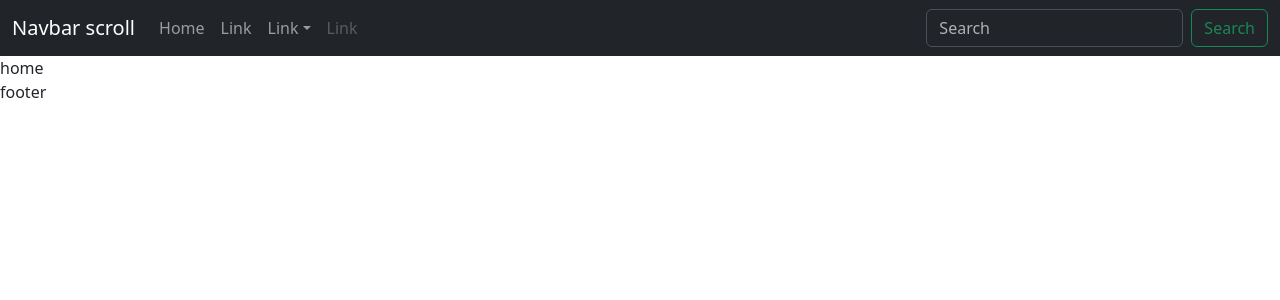
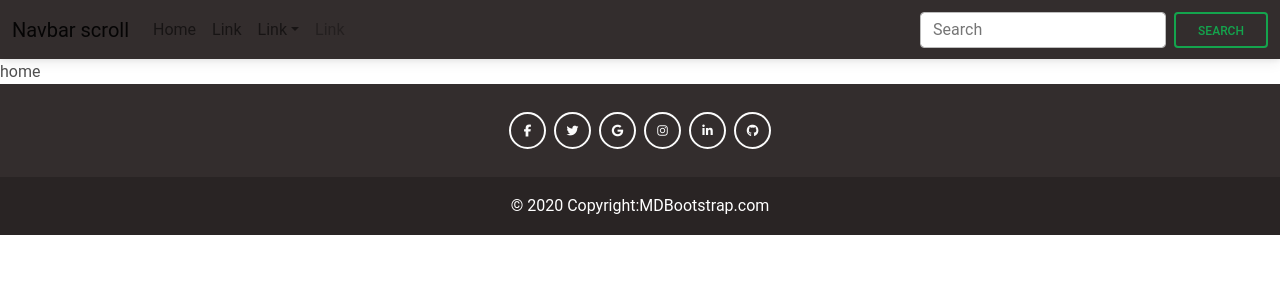
Before and after one commit to ManuBedoya/capcol, a React (Create React App) app in the folder frontend/: page / in a window 1280 px wide. Shown: the top 300 px of the page. Built offline with nearby package versions, Linux system fonts and the light colour scheme; the HTML template or start-up script is replaced by a standard one.

Commit message:
Adding Footer

```diff
--- a/frontend/package.json
+++ b/frontend/package.json
@@ -3,10 +3,12 @@
   "version": "0.1.0",
   "private": true,
   "dependencies": {
+    "@fortawesome/fontawesome-free": "^6.4.2",
     "@testing-library/jest-dom": "^5.17.0",
     "@testing-library/react": "^13.4.0",
     "@testing-library/user-event": "^13.5.0",
     "bootstrap": "^5.3.1",
+    "mdb-react-ui-kit": "^6.1.0",
     "react": "^18.2.0",
     "react-bootstrap": "^2.8.0",
     "react-dom": "^18.2.0",
--- a/frontend/src/components/navegation/Footer.js
+++ b/frontend/src/components/navegation/Footer.js
@@ -1,3 +1,96 @@
+import React from "react";
+import "mdb-react-ui-kit/dist/css/mdb.min.css";
+import "@fortawesome/fontawesome-free/css/all.min.css";
+import {
+  MDBFooter,
+  MDBContainer,
+  MDBCol,
+  MDBRow,
+  MDBIcon,
+  MDBBtn,
+} from "mdb-react-ui-kit";
+
 export const Footer = () => {
-  return <div>footer</div>;
+  return (
+    <MDBFooter className="bg-dark text-center text-white">
+      <MDBContainer className="p-4 pb-0">
+        <section className="mb-4">
+          <MDBBtn
+            outline
+            color="light"
+            floating
+            className="m-1"
+            href="#!"
+            role="button"
+          >
+            <MDBIcon fab icon="facebook-f" />
+          </MDBBtn>
+
+          <MDBBtn
+            outline
+            color="light"
+            floating
+            className="m-1"
+            href="#!"
+            role="button"
+          >
+            <MDBIcon fab icon="twitter" />
+          </MDBBtn>
+
+          <MDBBtn
+            outline
+            color="light"
+            floating
+            className="m-1"
+            href="#!"
+            role="button"
+          >
+            <MDBIcon fab icon="google" />
+          </MDBBtn>
+          <MDBBtn
+            outline
+            color="light"
+            floating
+            className="m-1"
+            href="#!"
+            role="button"
+          >
+            <MDBIcon fab icon="instagram" />
+          </MDBBtn>
+
+          <MDBBtn
+            outline
+            color="light"
+            floating
+            className="m-1"
+            href="#!"
+            role="button"
+          >
+            <MDBIcon fab icon="linkedin-in" />
+          </MDBBtn>
+
+          <MDBBtn
+            outline
+            color="light"
+            floating
+            className="m-1"
+            href="#!"
+            role="button"
+          >
+            <MDBIcon fab icon="github" />
+          </MDBBtn>
+        </section>
+      </MDBContainer>
+
+      <div
+        className="text-center p-3"
+        style={{ backgroundColor: "rgba(0, 0, 0, 0.2)" }}
+      >
+        © 2020 Copyright:
+        <a className="text-white" href="https://mdbootstrap.com/">
+          MDBootstrap.com
+        </a>
+      </div>
+    </MDBFooter>
+  );
 };
```
Also changed, not shown: 1 other file (tests, documents, lock files or other folders).
